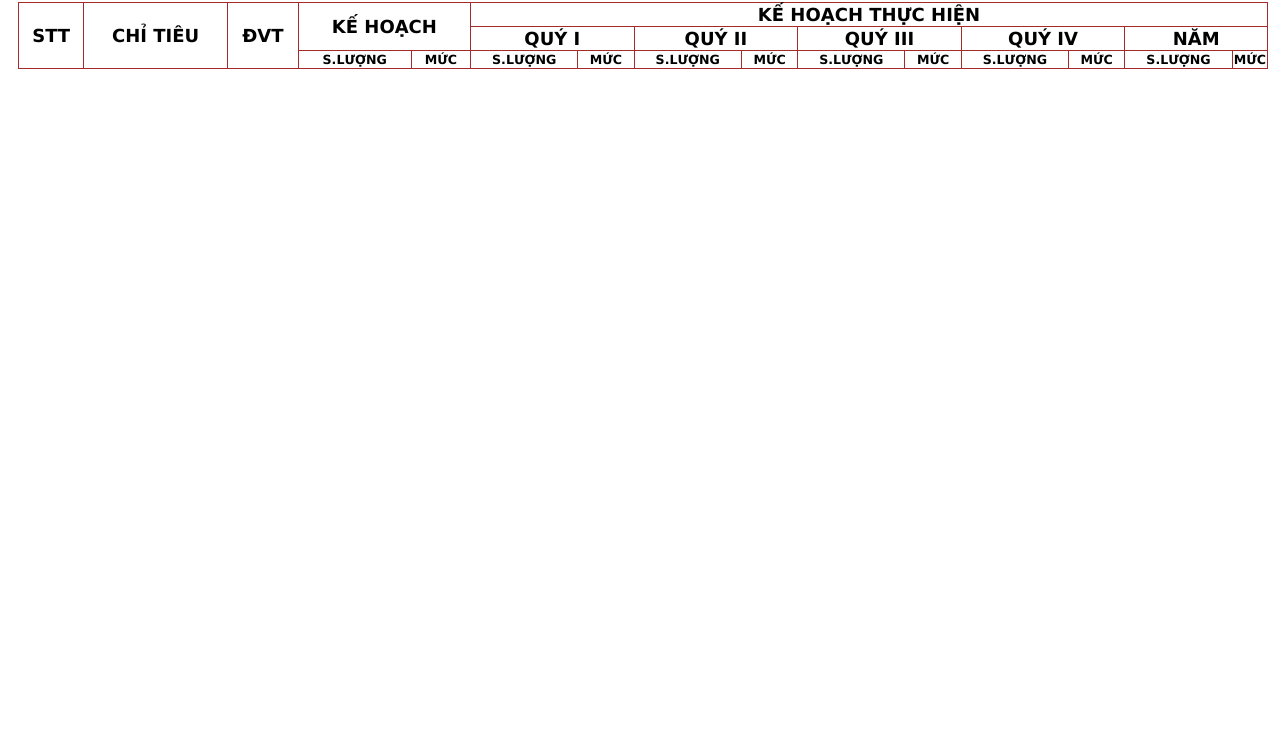
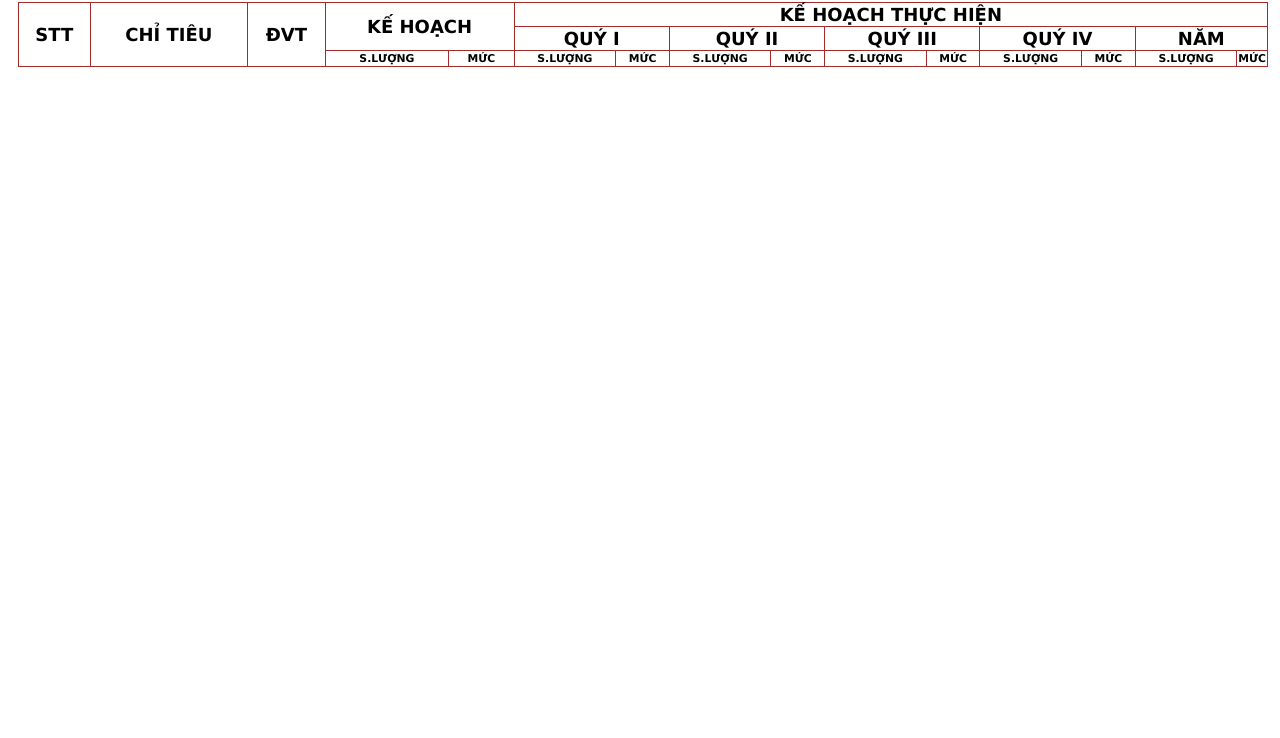
Before and after one commit to konoha-minato/KET_QUA_SAN_XUAT, a plain HTML site: page index.html in a window 1280 px wide. Shown: the part 62-800 px from the top of the page. Drawn offline with Linux system fonts and the light colour scheme; no server answers.

Commit message:
Update index.html

```diff
--- a/index.html
+++ b/index.html
@@ -25,7 +25,7 @@
       <td colspan="2">QUÝ IV</td>
       <td colspan="2">NĂM</td>
     </tr>
-    <tr style="font-size:.7em;font-weight: bolder;text-align:center; ">
+    <tr style="font-size:.6em;font-weight: bolder;text-align:center; ">
       <td>S.LƯỢNG</td>
       <td>MỨC</td>
       <td>S.LƯỢNG</td>
```
